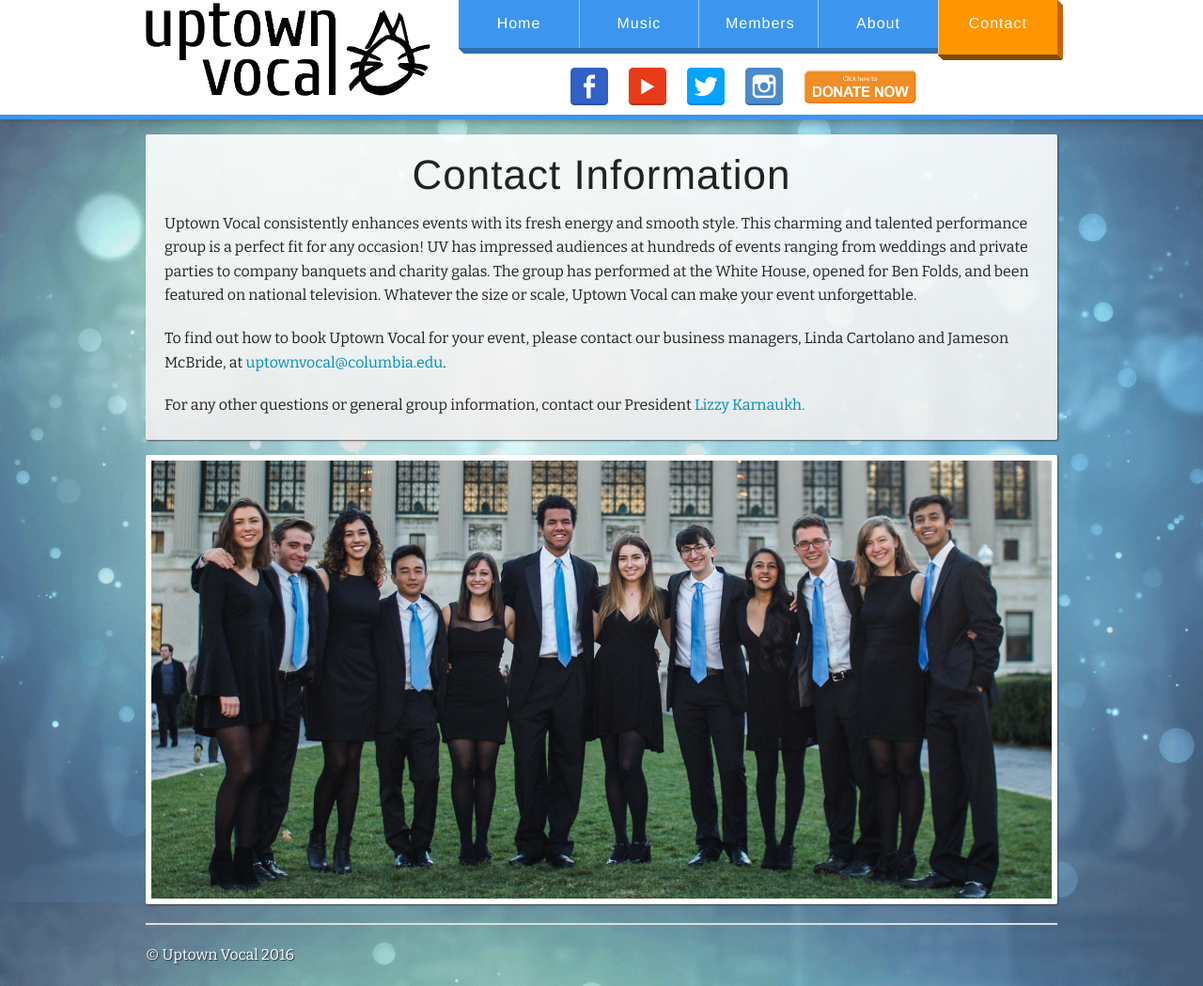
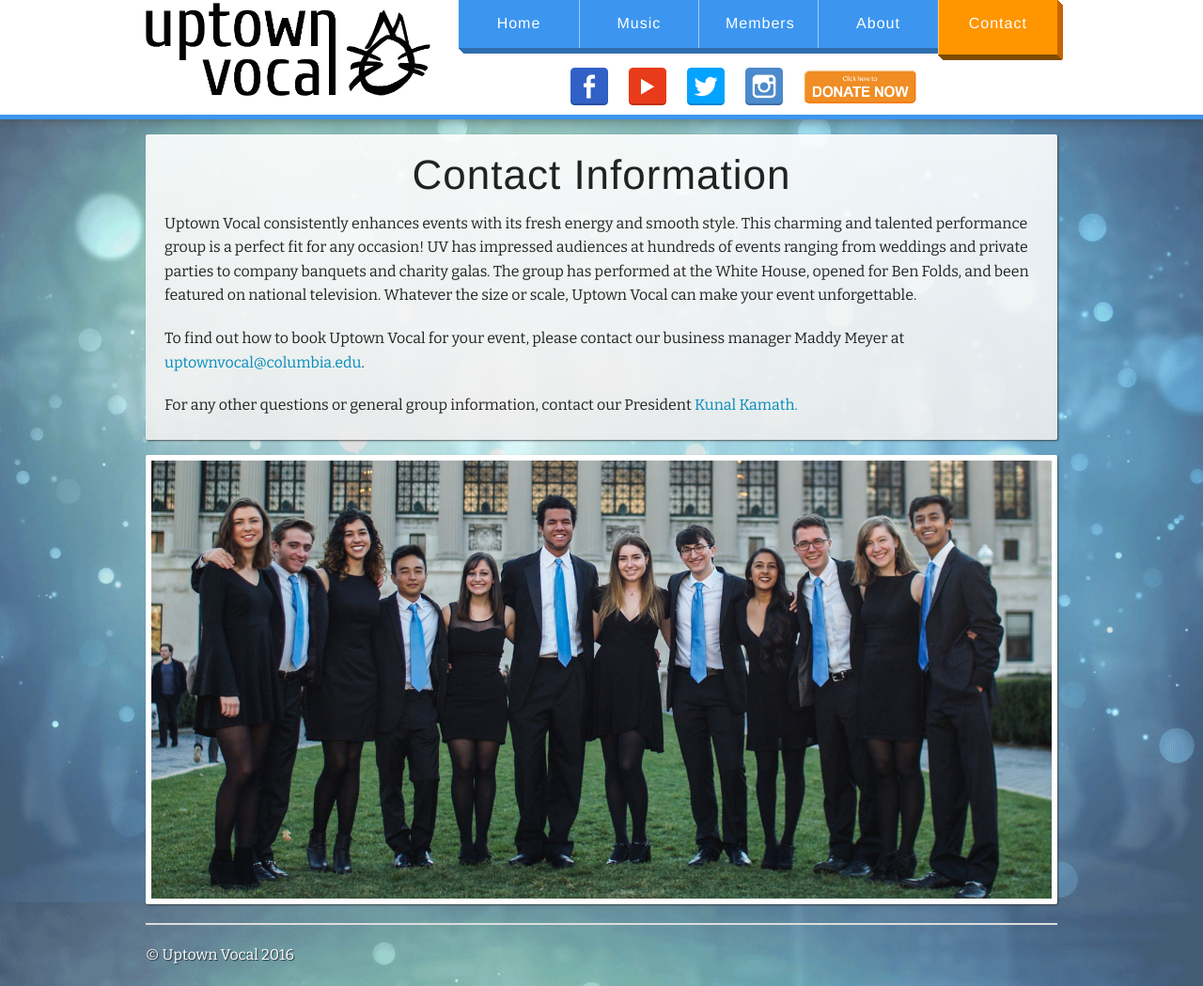
Before and after one commit to uptownvocal/uptownvocal.github.io, a Jekyll site: the page built from contact/index.html, in a window 1280 px wide. Shown: the whole page at 94% size. Built offline with Jekyll 4.4.1, drawn with Linux system fonts in a browser that asks for light colours; some web fonts are replaced.

Commit message:
Position and contact info change

```diff
--- a/contact/index.html
+++ b/contact/index.html
@@ -13,8 +13,8 @@ footer: true
         <div class="containerbox box-shadow blurb">
           <h1 class="text-center sans">Contact Information</h1>
           <p>Uptown Vocal consistently enhances events with its fresh energy and smooth style. This charming and talented performance group is a perfect fit for any occasion! UV has impressed audiences at hundreds of events ranging from weddings and private parties to company banquets and charity galas. The group has performed at the White House, opened for Ben Folds, and been featured on national television. Whatever the size or scale, Uptown Vocal can make your event unforgettable.</p>
-          <p>To find out how to book Uptown Vocal for your event, please contact our business managers, Linda Cartolano and Jameson McBride, at <a href="mailto:uptownvocal@columbia.edu">uptownvocal@columbia.edu</a>.</p>
-          <p>For any other questions or general group information, contact our President <a href="mailto:eak2184@barnard.edu">Lizzy Karnaukh.</a></p>
+          <p>To find out how to book Uptown Vocal for your event, please contact our business manager Maddy Meyer at <a href="mailto:uptownvocal@columbia.edu">uptownvocal@columbia.edu</a>.</p>
+          <p>For any other questions or general group information, contact our President <a href="mailto:kak2211@columbia.edu">Kunal Kamath.</a></p>
         </div>
       </div>
     </div>
```
Also changed, not shown: members/index.html (+8 -8 lines).
